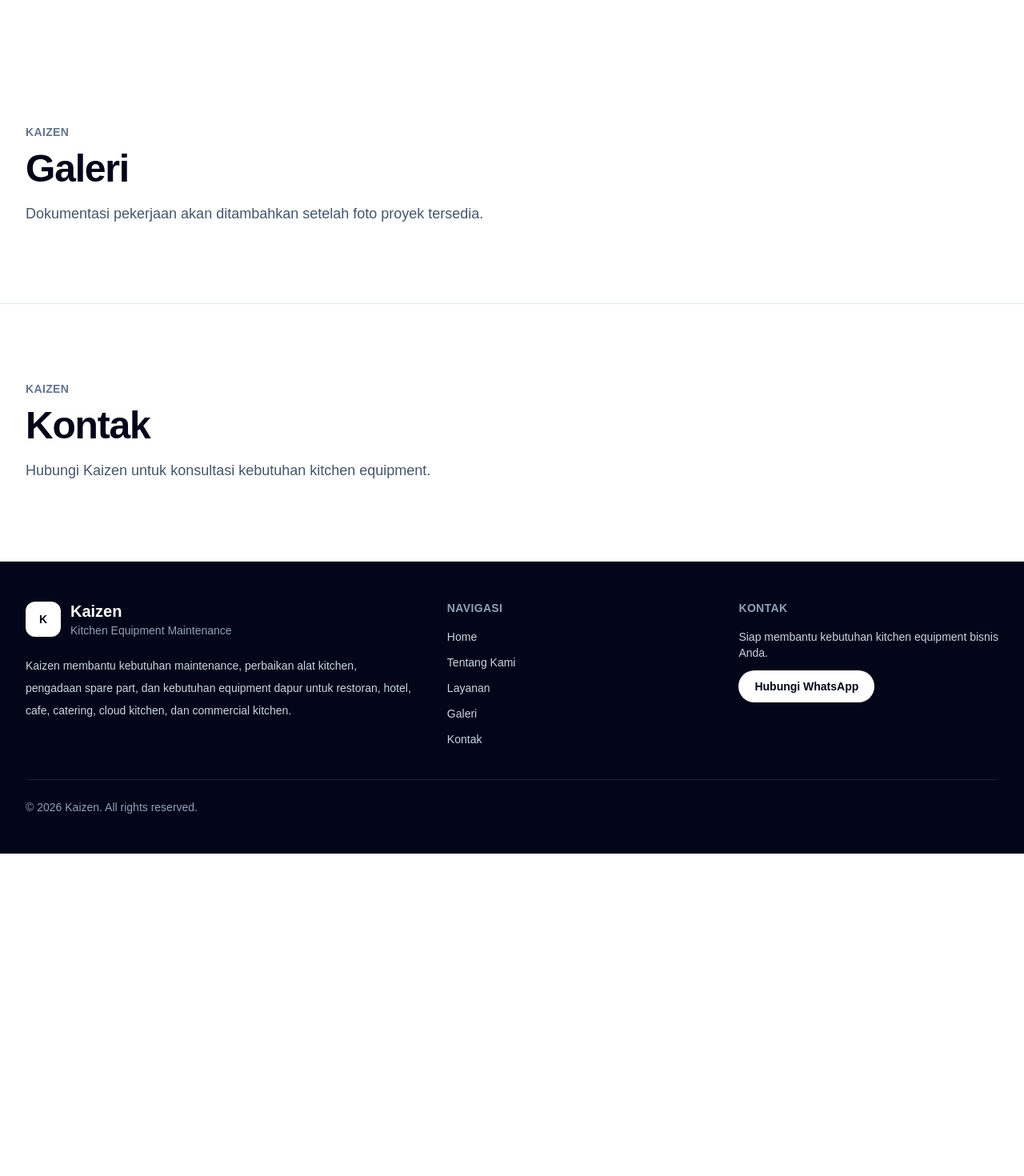
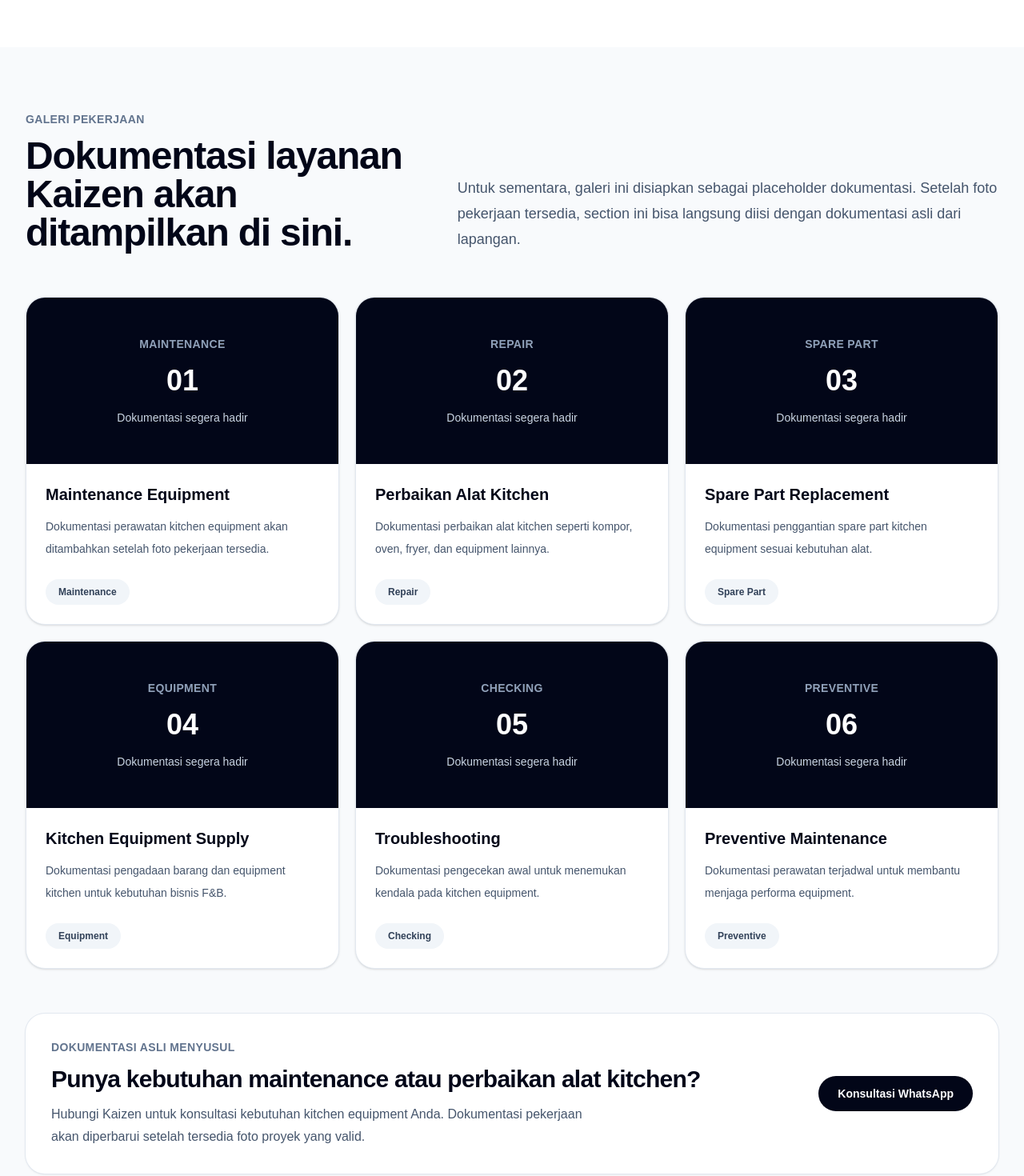
Before and after one commit to kevinazzaky/kaizen, a Next.js app: page / in a window 1280 px wide. Shown: the part 6040-7510 px from the top of the page at 80% size. Before the commit the page ends 7107 px from the top, so only its background shows below. Built offline with nearby package versions, Linux system fonts and the light colour scheme.

Commit message:
feat: create gallery section

```diff
--- a/src/app/page.tsx
+++ b/src/app/page.tsx
@@ -2,17 +2,12 @@ import { Footer } from "@/components/layout/Footer";
 import { Navbar } from "@/components/layout/Navbar";
 import { AboutSection } from "@/components/sections/AboutSection";
 import { BenefitsSection } from "@/components/sections/BenefitsSection";
+import { GallerySection } from "@/components/sections/GallerySection";
 import { HeroSection } from "@/components/sections/HeroSection";
 import { ServiceAreaSection } from "@/components/sections/ServiceAreaSection";
 import { ServicesSection } from "@/components/sections/ServicesSection";
 
 const sections = [
-  {
-    id: "galeri",
-    title: "Galeri",
-    description:
-      "Dokumentasi pekerjaan akan ditambahkan setelah foto proyek tersedia.",
-  },
   {
     id: "kontak",
     title: "Kontak",
@@ -29,6 +24,7 @@ export default function Home() {
       <ServicesSection />
       <BenefitsSection />
       <ServiceAreaSection />
+      <GallerySection />
 
       {sections.map((section) => (
         <section
--- /dev/null
+++ b/src/components/sections/GallerySection.tsx
@@ -0,0 +1,101 @@
+import Link from "next/link";
+import { company } from "@/constants/company";
+import { galleryItems } from "@/constants/gallery";
+
+export function GallerySection() {
+  const whatsappUrl = `https://wa.me/${company.whatsappNumber}?text=${encodeURIComponent(
+    "Halo Kaizen, saya ingin konsultasi mengenai layanan kitchen equipment."
+  )}`;
+
+  return (
+    <section id="galeri" className="bg-slate-50 px-4 py-20 sm:px-6 lg:px-8">
+      <div className="mx-auto max-w-7xl">
+        <div className="grid gap-10 lg:grid-cols-[0.85fr_1.15fr] lg:items-end">
+          <div>
+            <p className="text-sm font-semibold uppercase tracking-wide text-slate-500">
+              Galeri Pekerjaan
+            </p>
+
+            <h2 className="mt-3 text-3xl font-bold tracking-tight text-slate-950 sm:text-4xl lg:text-5xl">
+              Dokumentasi layanan Kaizen akan ditampilkan di sini.
+            </h2>
+          </div>
+
+          <p className="text-base leading-8 text-slate-600 sm:text-lg">
+            Untuk sementara, galeri ini disiapkan sebagai placeholder
+            dokumentasi. Setelah foto pekerjaan tersedia, section ini bisa
+            langsung diisi dengan dokumentasi asli dari lapangan.
+          </p>
+        </div>
+
+        <div className="mt-14 grid gap-5 sm:grid-cols-2 lg:grid-cols-3">
+          {galleryItems.map((item, index) => (
+            <div
+              key={item.title}
+              className="group overflow-hidden rounded-3xl border border-slate-200 bg-white shadow-sm transition hover:-translate-y-1 hover:border-slate-300 hover:shadow-lg"
+            >
+              <div className="flex h-52 items-center justify-center bg-slate-950 px-6 text-center text-white">
+                <div>
+                  <p className="text-sm font-semibold uppercase tracking-wide text-slate-400">
+                    {item.category}
+                  </p>
+
+                  <p className="mt-4 text-4xl font-bold">
+                    {String(index + 1).padStart(2, "0")}
+                  </p>
+
+                  <p className="mt-4 text-sm text-slate-300">
+                    Dokumentasi segera hadir
+                  </p>
+                </div>
+              </div>
+
+              <div className="p-6">
+                <h3 className="text-xl font-bold text-slate-950">
+                  {item.title}
+                </h3>
+
+                <p className="mt-3 text-sm leading-7 text-slate-600">
+                  {item.description}
+                </p>
+
+                <div className="mt-6">
+                  <span className="inline-flex rounded-full bg-slate-100 px-4 py-2 text-xs font-semibold text-slate-700">
+                    {item.category}
+                  </span>
+                </div>
+              </div>
+            </div>
+          ))}
+        </div>
+
+        <div className="mt-14 rounded-3xl bg-white p-6 shadow-sm ring-1 ring-slate-200 sm:p-8 lg:flex lg:items-center lg:justify-between lg:gap-10">
+          <div>
+            <p className="text-sm font-semibold uppercase tracking-wide text-slate-500">
+              Dokumentasi asli menyusul
+            </p>
+
+            <h3 className="mt-3 text-2xl font-bold tracking-tight text-slate-950 sm:text-3xl">
+              Punya kebutuhan maintenance atau perbaikan alat kitchen?
+            </h3>
+
+            <p className="mt-3 max-w-2xl text-sm leading-7 text-slate-600 sm:text-base">
+              Hubungi Kaizen untuk konsultasi kebutuhan kitchen equipment Anda.
+              Dokumentasi pekerjaan akan diperbarui setelah tersedia foto
+              proyek yang valid.
+            </p>
+          </div>
+
+          <Link
+            href={whatsappUrl}
+            target="_blank"
+            rel="noopener noreferrer"
+            className="mt-6 inline-flex w-full items-center justify-center rounded-full bg-slate-950 px-6 py-3 text-sm font-semibold text-white transition hover:bg-slate-700 sm:w-auto lg:mt-0"
+          >
+            Konsultasi WhatsApp
+          </Link>
+        </div>
+      </div>
+    </section>
+  );
+}
--- /dev/null
+++ b/src/constants/gallery.ts
@@ -0,0 +1,38 @@
+export const galleryItems = [
+  {
+    title: "Maintenance Equipment",
+    category: "Maintenance",
+    description:
+      "Dokumentasi perawatan kitchen equipment akan ditambahkan setelah foto pekerjaan tersedia.",
+  },
+  {
+    title: "Perbaikan Alat Kitchen",
+    category: "Repair",
+    description:
+      "Dokumentasi perbaikan alat kitchen seperti kompor, oven, fryer, dan equipment lainnya.",
+  },
+  {
+    title: "Spare Part Replacement",
+    category: "Spare Part",
+    description:
+      "Dokumentasi penggantian spare part kitchen equipment sesuai kebutuhan alat.",
+  },
+  {
+    title: "Kitchen Equipment Supply",
+    category: "Equipment",
+    description:
+      "Dokumentasi pengadaan barang dan equipment kitchen untuk kebutuhan bisnis F&B.",
+  },
+  {
+    title: "Troubleshooting",
+    category: "Checking",
+    description:
+      "Dokumentasi pengecekan awal untuk menemukan kendala pada kitchen equipment.",
+  },
+  {
+    title: "Preventive Maintenance",
+    category: "Preventive",
+    description:
+      "Dokumentasi perawatan terjadwal untuk membantu menjaga performa equipment.",
+  },
+];
```
